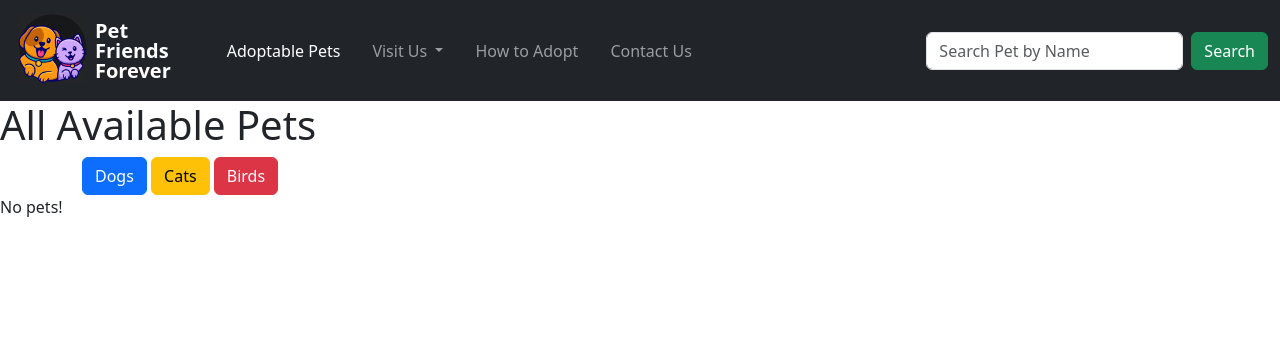
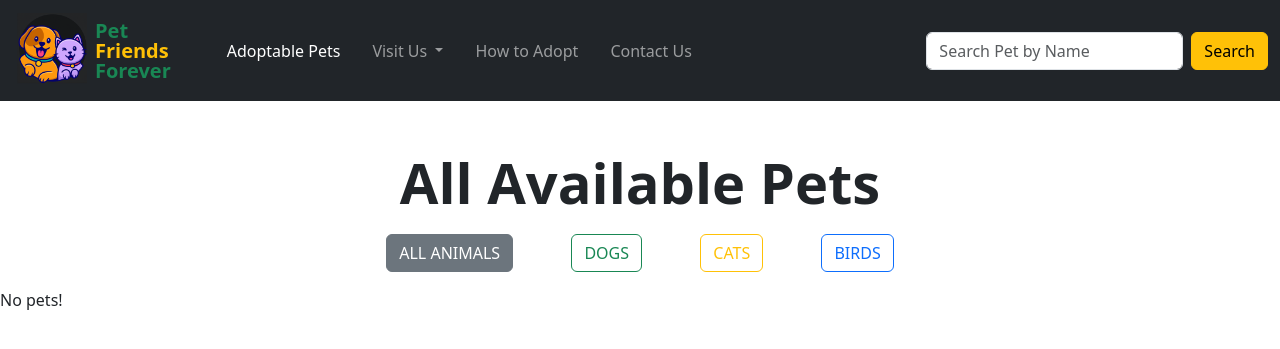
Before and after one commit to prmenezes/PetFriendsForever, a Django app: page /pets/ in a window 1280 px wide. Shown: the top 349 px of the page. Run offline with Django 5.2, Linux system fonts and the light colour scheme; data that the repository does not hold is empty.

Commit message:
pet item list links bootstrapped

```diff
--- a/pets/templates/base.html
+++ b/pets/templates/base.html
@@ -21,9 +21,9 @@
               <a class="navbar-brand d-flex align-items-center" href="{% url 'home' %}">
                 <img src="{% static 'pets/images/pff_logo.png' %}" alt="PFF_Logo" width="75" height="75" class="me-2">
                 <div class="d-flex flex-column lh-1">
-                  <span class="fw-bold " >Pet</span>
-                  <span class="fw-bold">Friends</span>
-                  <span class="fw-bold">Forever</span>
+                  <span class="fw-bold text-success" >Pet</span>
+                  <span class="fw-bold text-warning" >Friends</span>
+                  <span class="fw-bold text-success">Forever</span>
                 </div>
               </a>
               <button class="navbar-toggler" type="button" data-bs-toggle="collapse" data-bs-target="#navbarSupportedContent" aria-controls="navbarSupportedContent" aria-expanded="false" aria-label="Toggle navigation">
@@ -43,8 +43,8 @@
                       Visit Us
                     </a>
                     <ul class="dropdown-menu">
-                      <li><a class="dropdown-item" href="{% url "create_person" %}">Contact Form</a></li>
-                      <li><a class="dropdown-item" href="{% url "contact_us" %}">Walk In</a></li>
+                      <li><a class="dropdown-item text-success" href="{% url "create_person" %}">Contact Form</a></li>
+                      <li><a class="dropdown-item text-success" href="{% url "contact_us" %}">Walk In</a></li>
                     </ul>
                   </li>
 
@@ -59,7 +59,7 @@
                 </ul>
                 <form class="d-flex" role="search" method="GET" action="{% url "search" "q" %}">
                   <input name="q" class="form-control me-2" type="search" placeholder="Search Pet by Name" aria-label="Search">
-                  <button class="btn btn-success" type="submit">Search</button>
+                  <button class="btn btn-warning" type="submit">Search</button>
                 </form>
               </div>
             </div>
--- a/pets/templates/pet_list_item.html
+++ b/pets/templates/pet_list_item.html
@@ -3,6 +3,11 @@
 <ul>
     {% for pet in pet_list %}
     <!--PV: Handle width and height-->
+
+
+
+
+
     <img src="{{ pet.display_pic.url}}" alt="{{ pet.name}} width="1000" height="200"">
 
     <li><a href="{% url 'pet_details' pet.pk %}"> {{ pet.name }} </a></li>
--- a/pets/templates/pet_type_links.html
+++ b/pets/templates/pet_type_links.html
@@ -1,9 +1,40 @@
 <!-- PV - Think about how to get a single entry
 here for pet type without messing the view, I like List view clean -->
-<div class = container>
+{% comment %} <div class="d-sm-flex w-50 align-items-center justify-content-evenly px-2 fs-4 fw-bold ">
+    <p><a href="{% url "pet_list" %}" class="btn btn-outline-secondary link-offset-2 link-underline-opacity-25 link-underline-opacity-100-hover">ALL ANIMALS</a></p>
+    <p><a href="{% url 'filtered_pet_list' 'Dogs'%}" class="link-success link-offset-2 link-underline-opacity-25 link-underline-opacity-100-hover">DOGS</a></p>
+    <p><a href="{% url 'filtered_pet_list' 'Cats'%}" class="link-warning link-offset-2 link-underline-opacity-25 link-underline-opacity-100-hover">CATS</a></p>
+    <p><a href="{% url 'filtered_pet_list' 'Birds'%}" class="link-primary link-offset-2 link-underline-opacity-25 link-underline-opacity-100-hover">BIRDS</a></p>
+</div> {% endcomment %}
 
-    <a class="btn btn-primary" href="{% url 'filtered_pet_list' 'Dogs'%}" role="button">Dogs</a>
-    <a class="btn btn-warning" href="{% url 'filtered_pet_list' 'Cats'%}" role="button">Cats</a>
-    <a class="btn btn-danger" href="{% url 'filtered_pet_list' 'Birds'%}" role="button">Birds</a>
-
+<div class="d-md-flex w-50 align-items-center justify-content-evenly fs-4 fw-bold px-2 ">
+    <p><a href="{% url "pet_list" %}" class="btn
+        {% if not pet_type %}
+            btn-secondary
+        {% else %}
+            btn-outline-secondary
+        {% endif %}">
+        ALL ANIMALS</a></p>
+    <p><a href="{% url 'filtered_pet_list' 'Dogs'%}" class="btn
+        {% if pet_type == 'Dogs' %}
+            btn-success
+        {% else %}
+            btn-outline-success
+        {% endif %}">
+        DOGS
+    </a></p>
+    <p><a href="{% url 'filtered_pet_list' 'Cats'%}" class="btn
+        {% if pet_type == 'Cats' %}
+            btn-warning
+        {% else %}
+            btn-outline-warning
+        {% endif %}">
+        CATS</a></p>
+    <p><a href="{% url 'filtered_pet_list' 'Birds'%}" class="btn
+        {% if pet_type == 'Birds' %}
+            btn-primary
+        {% else %}
+            btn-outline-primary
+        {% endif %}">
+        BIRDS</a></p>
 </div>
--- a/pets/templates/pets/pet_list.html
+++ b/pets/templates/pets/pet_list.html
@@ -5,16 +5,19 @@
 {% block adoptable-pets-active %}active{% endblock  %}
 {% block content %}
 
+<div class="d-sm-flex flex-column align-items-center mt-5">
+    {% if pet_type %}
+        <h1 class="fw-bold display-4 mb-3"> All Available {{pet_type}}
+         </h1>
 
-{% if pet_type %}
-    <h1> All Available {{pet_type}} </h1>
-{% else %}
-    <h1> All Available Pets </h1>
-{% endif %}
+    {% else %}
+        <h1 class="fw-bold display-4 mb-3"> All Available Pets </h1>
+    {% endif %}
 
-<!-- Buttons or Links to filter by type of Pets -->
-{% include "pet_type_links.html" %}
 
+    <!-- Buttons or Links to filter by type of Pets -->
+    {% include "pet_type_links.html" %}
+</div>
 <!-- List each pet in the pet_list -->
 {% include 'pet_list_item.html' %}
 
--- a/pets/views/pet.py
+++ b/pets/views/pet.py
@@ -7,6 +7,7 @@ from typing import Any
 
 class PetListView(ListView):
     model = Pet
+
 
 # Need an exclude filter for any pet that has been adopted
     def get_queryset(self):
--- a/static/pets/css/style.css
+++ b/static/pets/css/style.css
@@ -2,5 +2,9 @@
     background-image: url('../images/dog-bg3.jpg');
     background-size: cover;
     background-position: center;
-    height: 80vh;
+    height: 60vh;
   }
+
+  .text-shadow {
+    text-shadow: 2px 2px 4px rgba(0, 0, 0, 0.6);
+  }
```
Also changed, not shown: pets/templates/home.html (+6 -6 lines).
